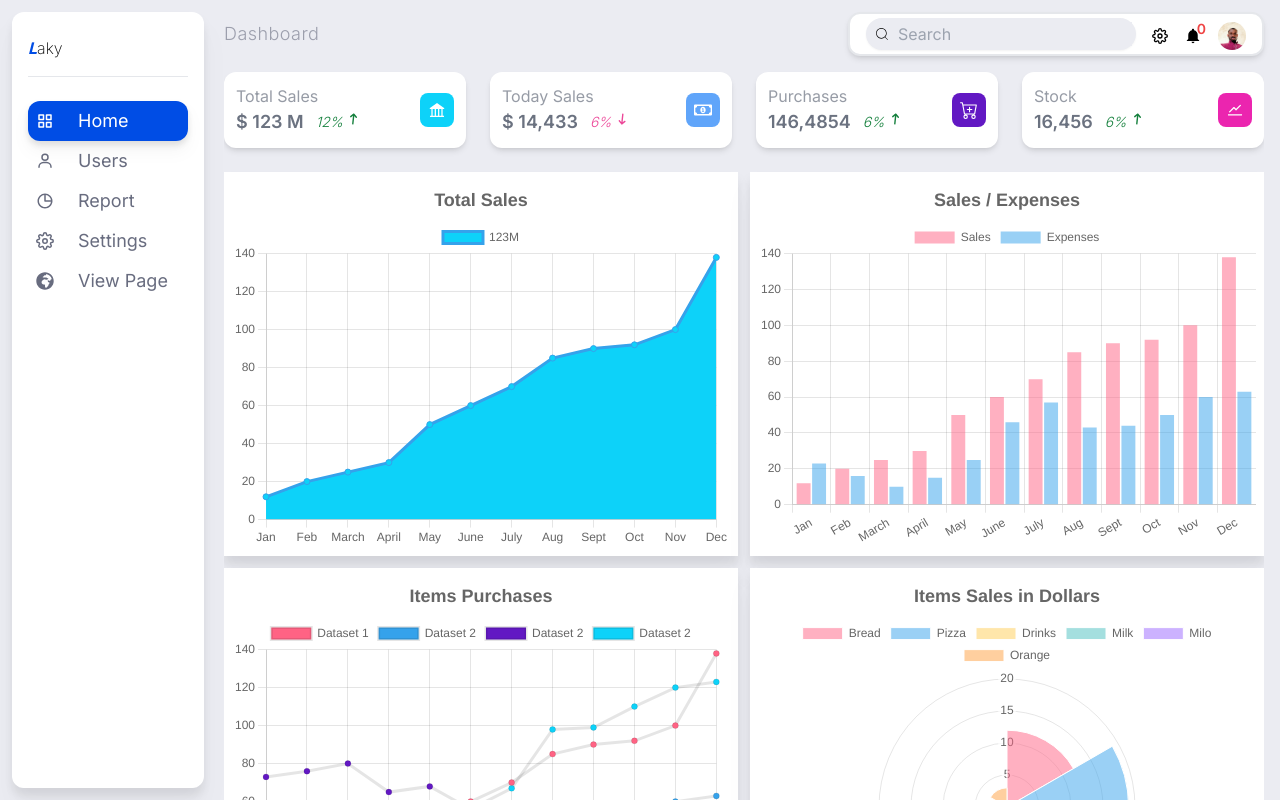
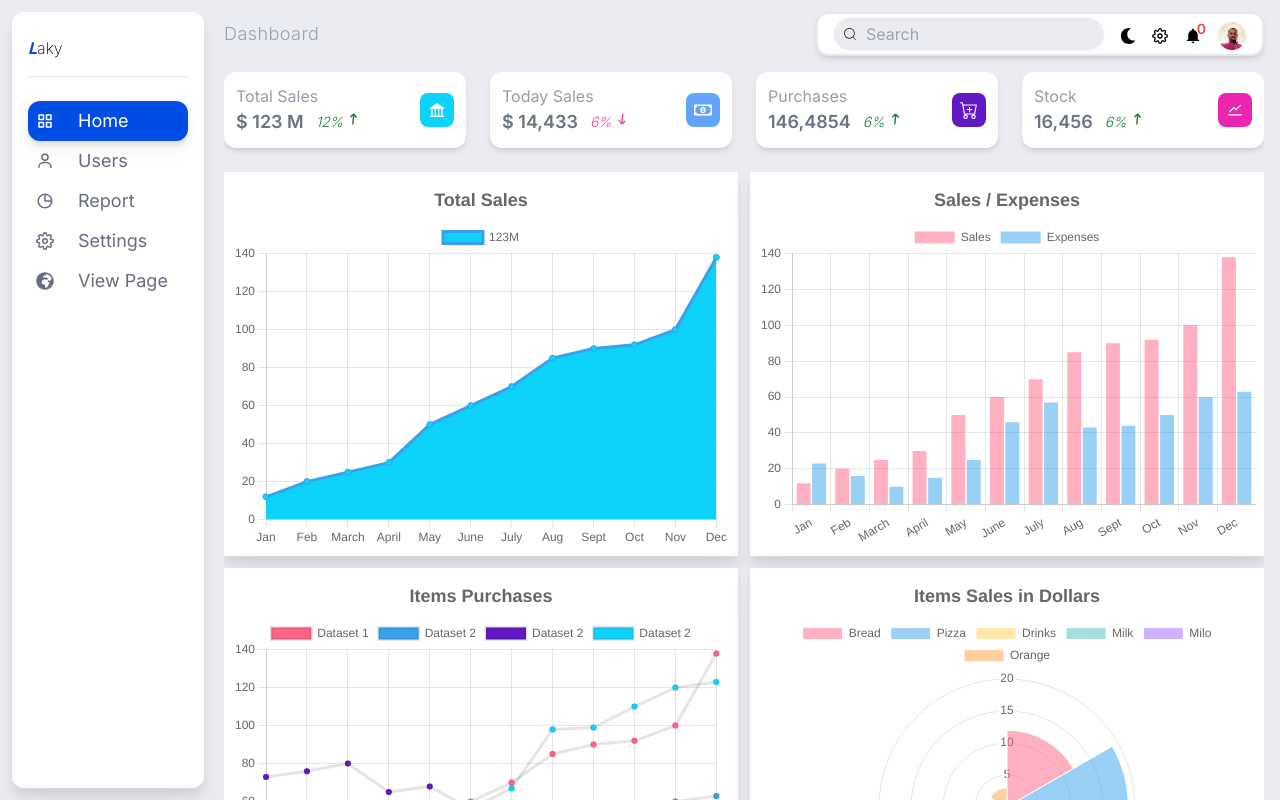
Before and after one commit to kusiLaw/next_dashboard, a Next.js app: page /dashboard in a window 1280 px wide. Shown: the top 800 px of the page. Built offline with nearby package versions, Linux system fonts and the light colour scheme; what tailwindcss-animated would draw is missing.

Commit message:
Add theme to header

```diff
--- a/components/header/header.js
+++ b/components/header/header.js
@@ -9,11 +9,15 @@ import Profile from '../profile/profile';
 import PageConfiguration from '../page_settings/configure';
 import { toggleBtnContext } from '@/app/dashboard/provider'
 import MobileMenuToggle from '../collapsible_menu/mobile_menu';
+import { useTheme } from 'next-themes';
+import { FaMoon } from "react-icons/fa";
+import { BsBrightnessHighFill } from "react-icons/bs";
 
 
 const Header = () => {
  const pathname = usePathname();
  const {displayToggleBtn } = useContext(toggleBtnContext)
+ const { theme, setTheme } = useTheme()
 
   const getHeaderName  = () => {
      const name =  pathname.split('/').pop()
@@ -32,10 +36,19 @@ const Header = () => {
           </div>
           <div className='flex order-0 md:order-1 items-center gap-4 self-end p-1 md:p-0
             rounded-lg px-4 md:px-0 md:border-0'>
-              <PageConfiguration />
+
                 {/* <div className='hidden md:block '>
                   {displayToggleBtn && <CollapsibleMenu  />}
                </div> */}
+               <div>
+                 {theme === "dark" ?
+                 <span onClick={ () => setTheme('dark')}><BsBrightnessHighFill/></span> :
+                  <span onClick={ (e) => {
+                     e.preventDefault()
+                     setTheme('light');
+                      console.log(e)}}><FaMoon /></span>}
+               </div>
+               <PageConfiguration />
                 <div className='md:hidden md:invisible'>
                   <MobileMenuToggle  />
                </div>
```
